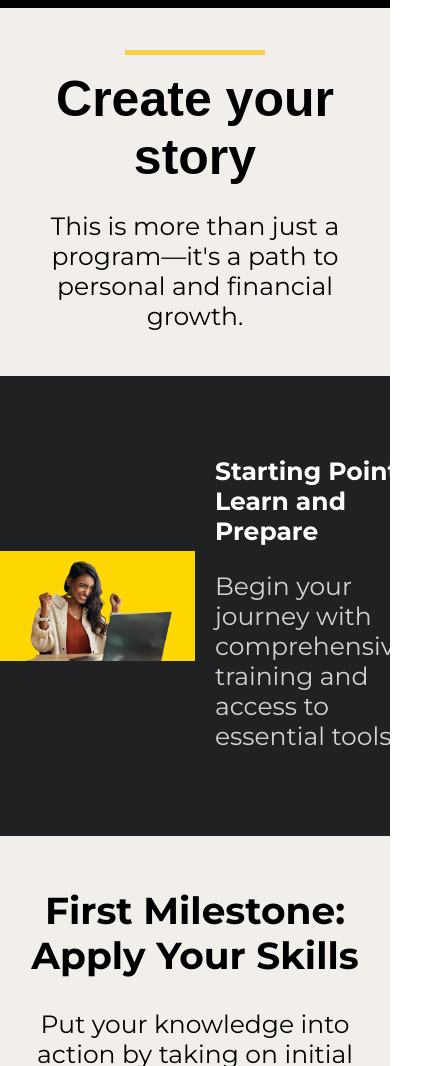
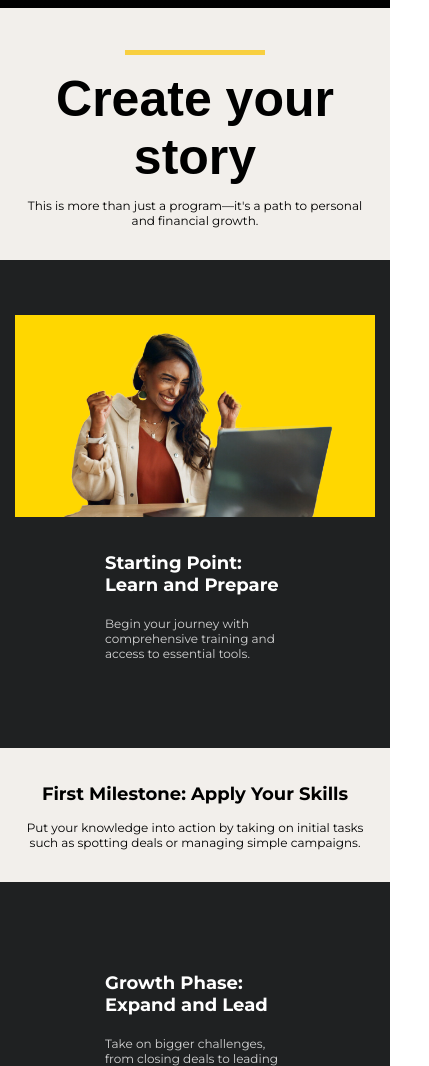
Before and after one commit to anasrajput2580/Project_2580, a React (Create React App) app: page /program in a window 390 px wide. Shown: the part 498-1564 px from the top of the page, 429 px wide, since content can reach past the window. Built offline with nearby package versions, Linux system fonts and the light colour scheme; grey boxes are pictures that could not be loaded.

Commit message:
Update responsive

```diff
--- a/src/BehindProgram.css
+++ b/src/BehindProgram.css
@@ -77,3 +77,63 @@
   height: auto;
   max-width: 100%; /* Ensure it scales properly */
 }
+/* Tablet Screens */
+@media (max-width: 1024px) {
+ /* Adding the yellow line above the title */
+.program-title::before {
+  content: '  ';
+  width: 420px; /* Adjusted to match width in screenshot */
+  height: 5px;
+  background-color: #f8cf40;
+  position: relative;
+  top: -20px;
+  left: 50px; /* Adjusted to align properly */
+}
+}
+
+/* Mobile Screens */
+@media (max-width: 768px) {
+  .program-title {
+    font-size: 32px; /* Reduce font size for mobile */
+  }
+
+  .program-subtitle {
+    font-size: 28px; /* Adjust subtitle font size */
+  }
+
+  .program-quote {
+    font-size: 16px; /* Smaller font for mobile readability */
+  }
+
+  .program-author {
+    font-size: 16px; /* Adjust author text size */
+  }
+
+  .program-image img {
+    width: 100%; /* Make the image full-width */
+  }
+}
+
+/* Very Small Mobile Screens */
+@media (max-width: 480px) {
+  .program-title {
+    font-size: 28px; /* Further reduce font size */
+  }
+
+  .program-subtitle {
+    font-size: 24px;
+  }
+
+  .program-quote {
+    font-size: 14px;
+  }
+
+  .program-author {
+    font-size: 14px;
+  }
+
+  .program-title::before {
+    width: 60%; /* Adjust yellow line width */
+    left: 20%; /* Center-align the line */
+  }
+}
--- a/src/CelebrateSuccess.css
+++ b/src/CelebrateSuccess.css
@@ -36,14 +36,16 @@
   gap: 20px;
   flex-wrap: wrap;
 }
-
+.card-handle{
+  width: 30%;
+}
 /* Individual card styling */
 .card {
   background-color: #1f2122;
   border: 2px solid #f8cf40;
   padding: 25px;
-  width: 25%;
-  min-width: 160px;
+  width: 30%;
+  min-width: 320px;
   color: #ffffff;
   box-shadow: 0 4px 8px rgba(0, 0, 0, 0.1);
   text-align: center;
@@ -74,7 +76,9 @@
   font-size: 18px;
   background-color: #ebf1ec;
   padding: 25px;
-  width: 25%;
+  width: 20%;
+  text-align: left;
+  min-width: 320px;
 }
 
 .card-list li {
@@ -111,17 +115,21 @@
     flex-direction: column;
     align-items: center;
   }
-
+ .card-handle {
+  align-content: center;
+  align-items: center;
+  margin-right: 100px;
+ }
   .card {
-    width: 80%;
+    min-width: 100px;
   }
 
   .celebrate-title {
-    font-size: 35px;
+    font-size: 25px;
   }
 
   .card-title {
-    font-size: 24px;
+    font-size: 18px;
   }
 
   .card-subtitle {
@@ -129,7 +137,7 @@
   }
 
   .card-list {
-    font-size: 16px;
-    width: 80%;
+    font-size: 12px;
+    min-width: 100px;
   }
 }
--- a/src/CelebrateSuccess.js
+++ b/src/CelebrateSuccess.js
@@ -10,37 +10,42 @@ const CelebrateSuccess = () => {
     <div className="celebrate-section">
       <h1 className="celebrate-title">Celebrate Your Success</h1>
       <div className="reward-cards">
-        {/* Bonus Card */}
-        <div className="card">
+        <div className="card-handle">  <div className="card">
           <h2 className="card-title">Bonuses</h2>
           <p className="card-subtitle">Stage 1 Reward</p>
         </div>
-
-        {/* Exclusive Perks Card */}
-        <div className="card">
+        <ul className="card-list">
+          <li>Complete Initial Training</li>
+          <li>Earn a Bonus</li>
+        </ul></div>
+        {/* Bonus Card */}
+        <div className="card-handle"> <div className="card">
           <h2 className="card-title">Exclusive Perks</h2>
           <p className="card-subtitle">Milestone Rewards</p>
         </div>
+        <ul className="card-list">
+          <li>Special Access</li>
+          <li>Program Benefits</li>
+        </ul>
+        </div>
+        {/* Exclusive Perks Card */}
 
         {/* Mastery Reward Card */}
+        <div className="card-handle">
         <div className="card">
           <h2 className="card-title">Mastery Reward</h2>
           <p className="card-subtitle">Top-Tier Rewards</p>
         </div>
-
-        {/* Lists for each card */}
-        <ul className="card-list">
-          <li>Complete Initial Training</li>
-          <li>Earn a Bonus</li>
-        </ul>
-        <ul className="card-list">
-          <li>Special Access</li>
-          <li>Program Benefits</li>
-        </ul>
         <ul className="card-list">
           <li>Top-tier rewards</li>
           <li>Become a leader</li>
         </ul>
+        </div>
+
+        {/* Lists for each card */}
+
+
+
       </div>
     </div>
   );
--- a/src/ContactUs.css
+++ b/src/ContactUs.css
@@ -35,17 +35,17 @@
   }
   .newsletter-bg {
     /* background-color: #737373; */
-    align-content: center;
+    /* align-content: center;
     width: 320px;
     margin-top: 15px;
     margin-bottom: 14px;
     margin-left: 10px;
-    border-radius: 12px;
+    border-radius: 12px;*/
     border-color: none;
   }
   .newsletter-form input {
     padding: 8px;
-    width: 90%;
+    width: 95%;
     border-radius: 12px;
     border: 1px solid;
     align-items: center;
@@ -63,9 +63,10 @@
     font-weight: bold;
     text-transform: uppercase;
     cursor: pointer;
-    width: 30%;
+    width: 50%;
     margin-top:10px;
-    margin-left:225px;
+    /* margin-left:225px; */
+
   }
 
   /* Contact Info Section */
@@ -179,8 +180,8 @@
   }
 
   .newsletter-form button {
-      width: 50%;
-      margin-left: 0;
+    width: 100%;
+      /* margin-left: 0; */
   }
 
   .submit-btn {
@@ -204,9 +205,9 @@
       margin-left: 0;
   }
 
-  .newsletter-form button {
-      width: 100%;
-      margin: 10px 0;
+  .newsletter-form button, .submit-btn {
+    width: 100%;
+    /* margin-left: 13px; */
   }
 
   .submit-btn {
@@ -217,7 +218,7 @@
 
 @media (max-width: 480px) {
   .newsletter-bg, .newsletter-form input {
-      width: 100%;
+      width: 95%;
   }
 
   .form-grid {
@@ -225,6 +226,7 @@
   }
 
   .newsletter-form button, .submit-btn {
-      width: 100%;
+    width: 100%;
+
   }
 }
--- a/src/GrowthPhaseSection.css
+++ b/src/GrowthPhaseSection.css
@@ -88,3 +88,51 @@
     color: #000000;
     margin: 0;
   }
+  /* Responsive Styles */
+@media (max-width: 1024px) {
+
+}
+
+@media (max-width: 768px) {
+  .growth-content,
+  .growth-content2 {
+      flex-direction: column; /* Stack items vertically */
+  }
+
+  .growth-image,
+  .growth-image2 {
+      width: 100%; /* Full width for images */
+      height: auto; /* Maintain aspect ratio */
+  }
+
+  .growth-heading,
+  .growth-heading2 {
+      font-size: 20px;
+  }
+
+  .growth-paragraph,
+  .growth-paragraph2,
+  .statement-text,
+  .statement-text2 {
+      font-size: 14px;
+  }
+}
+
+@media (max-width: 480px) {
+  .growth-content,
+  .growth-content2 {
+      padding: 15px; /* Reduce padding for smaller screens */
+  }
+
+  .growth-heading,
+  .growth-heading2 {
+      font-size: 18px;
+  }
+
+  .growth-paragraph,
+  .growth-paragraph2,
+  .statement-text,
+  .statement-text2 {
+      font-size: 12px; /* Smaller font size for mobile */
+  }
+}
```
